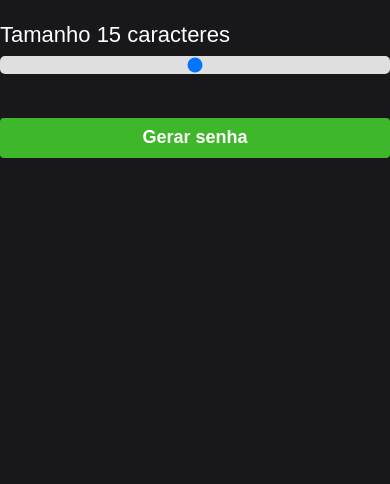
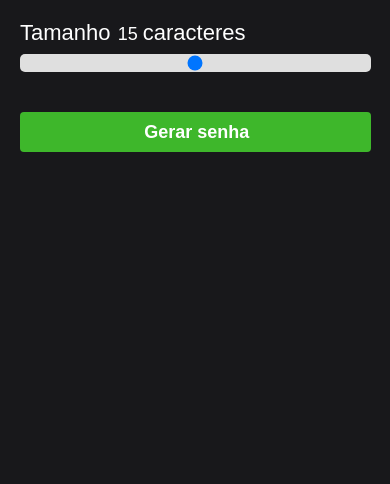
Before and after one commit to annesilv4/projeto-geradorDeSenhas, a plain HTML site: page index.html in a window 390 px wide. Shown: the part 360-844 px from the top of the page. Drawn offline with Linux system fonts and the light colour scheme.

Commit message:
adiciona consultas de mídia para responsividade no CSS

```diff
--- a/CSS/style.css
+++ b/CSS/style.css
@@ -110,3 +110,52 @@ body {
     bottom: 50px;
     opacity: 1;
 }
+
+/* MEDIA QUERY */
+@media (max-width: 800px) {
+    body {
+        & .logo {
+            width: 300px;
+        }
+
+        & .container-input {
+            & span {
+                position: relative;
+                left: 20px;
+
+                & #valor {
+                    position: relative;
+                    left: 1px;
+                    font-size: 18px;
+                }
+            }
+
+            & .slider {
+                display: flex;
+                align-items: center;
+                width: 90%;
+            }
+
+            & .button-cta {
+                display: flex;
+                align-items: center;
+                width: 90%;
+                padding-left: 32%;
+            }
+        }
+
+        & .container-password {
+            & .title {
+                font-size: 20px;
+            }
+
+            & .password {
+                width: 90%;
+            }
+
+            & .tooltip {
+                width: 90%;
+            }
+        }
+    }
+}
```
